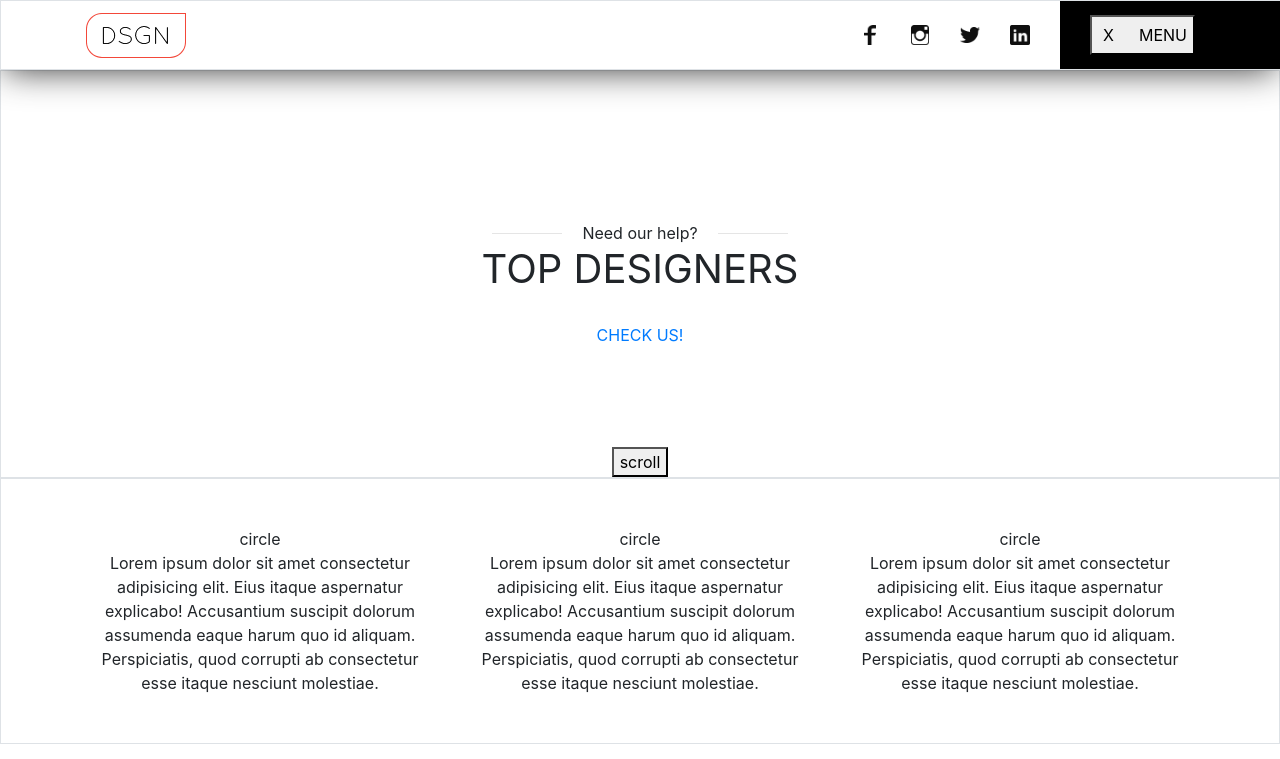
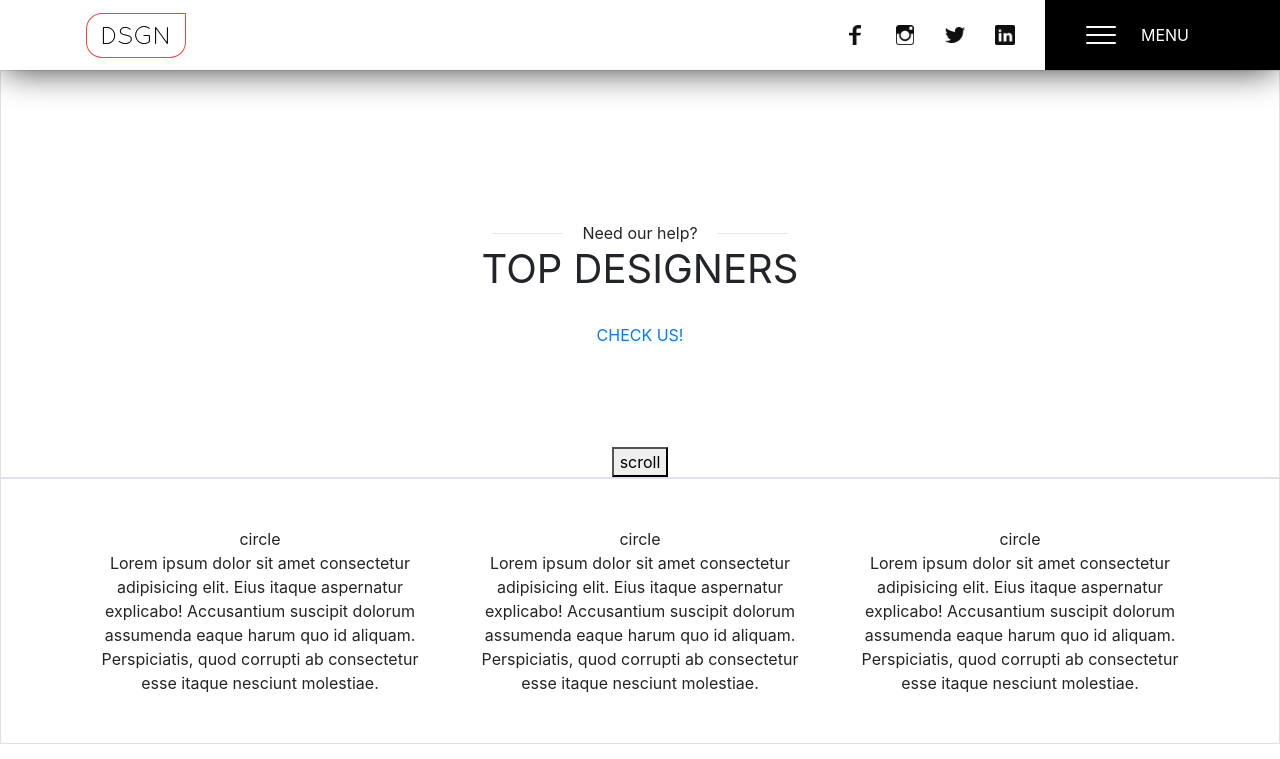
Before and after one commit to staszek998/wwdc8-top-designers, a React (Create React App) app: page / in a window 1280 px wide. Shown: the top 759 px of the page. Built offline with nearby package versions, Linux system fonts and the light colour scheme.

Commit message:
Style the desktop Hamburger

```diff
--- a/src/scss/vendor/css-hamburgers/_hamburgers.scss
+++ b/src/scss/vendor/css-hamburgers/_hamburgers.scss
@@ -16,7 +16,7 @@ $hamburger-layer-height        : 2px !default;
 $hamburger-layer-spacing       : 6px !default;
 $hamburger-layer-color         : #000 !default;
 $hamburger-layer-border-radius : 4px !default;
-$hamburger-hover-opacity       : 0.7 !default;
+$hamburger-hover-opacity       : 1 !default;
 $hamburger-active-layer-color  : $hamburger-layer-color !default;
 $hamburger-active-hover-opacity: $hamburger-hover-opacity !default;
 
--- a/src/sections/Navbar/Navbar.jsx
+++ b/src/sections/Navbar/Navbar.jsx
@@ -32,7 +32,7 @@ class Navbar extends Component {
   render() {
     return window.innerWidth <= 576 ? (
       // Mobile
-      <nav className="Navbar Navbar--mobile row border">
+      <nav className="Navbar Navbar--mobile row">
         {/* DSGN logotype */}
         <div className="col-6 d-flex justify-content-start align-items-center">
           <a href="#" className="Navbar__logotype">
@@ -82,7 +82,7 @@ class Navbar extends Component {
       </nav>
     ) : (
       // Desktop
-      <div className="Navbar Navbar--desktop border">
+      <div className="Navbar Navbar--desktop">
         <nav className="container">
           <div className="row">
             {/* DSGN logotype */}
@@ -114,7 +114,18 @@ class Navbar extends Component {
                   className="Navbar__menu-trigger"
                   onClick={this.handleHamburgerClick}
                 >
-                  <span className="hamburger">X</span>MENU
+                  <div
+                    className={`hamburger hamburger--collapse ${
+                      this.state.isMenuExpanded ? "is-active" : ""
+                    }`}
+                    type="button"
+                    onClick={this.handleHamburgerClick}
+                  >
+                    <span className="hamburger-box">
+                      <span className="hamburger-inner" />
+                    </span>
+                  </div>
+                  <span>MENU</span>
                 </button>
 
                 {/* Menu items */}
--- a/src/sections/Navbar/_Navbar.scss
+++ b/src/sections/Navbar/_Navbar.scss
@@ -128,6 +128,55 @@
       }
     }
 
+    // Menu trigger.
+    .Navbar__menu-trigger {
+      // Remove the default buttons' styling
+      appearance: none;
+      border: none;
+      outline: none;
+      background: transparent;
+
+      // Remove the Bootstrap's default button outline
+      &:focus {
+        outline: none;
+        border: none;
+      }
+
+      // Lay-out the content
+      display: flex;
+      flex-direction: row;
+      flex-wrap: nowrap;
+      justify-content: center;
+      align-items: center;
+
+      // Style the text
+      color: white;
+
+      .hamburger {
+        // Add space between the "MENU" text
+        margin-right: 20px;
+
+        // Remove the default buttons' styling
+        background: transparent;
+        appearance: none;
+
+        // Lay-out the content
+        display: flex;
+        flex-direction: row;
+        flex-wrap: nowrap;
+        justify-content: center;
+        align-items: center;
+
+        .hamburger-inner {
+          &,
+          &::before,
+          &::after {
+            background-color: white;
+          }
+        }
+      }
+    }
+
     // Collapsed content (menu-items).
     .menu {
       position: relative;
@@ -178,10 +227,6 @@
           color: white;
         }
       }
-
-      .hamburger {
-        margin-right: 20px;
-      }
     }
   }
 }
```
